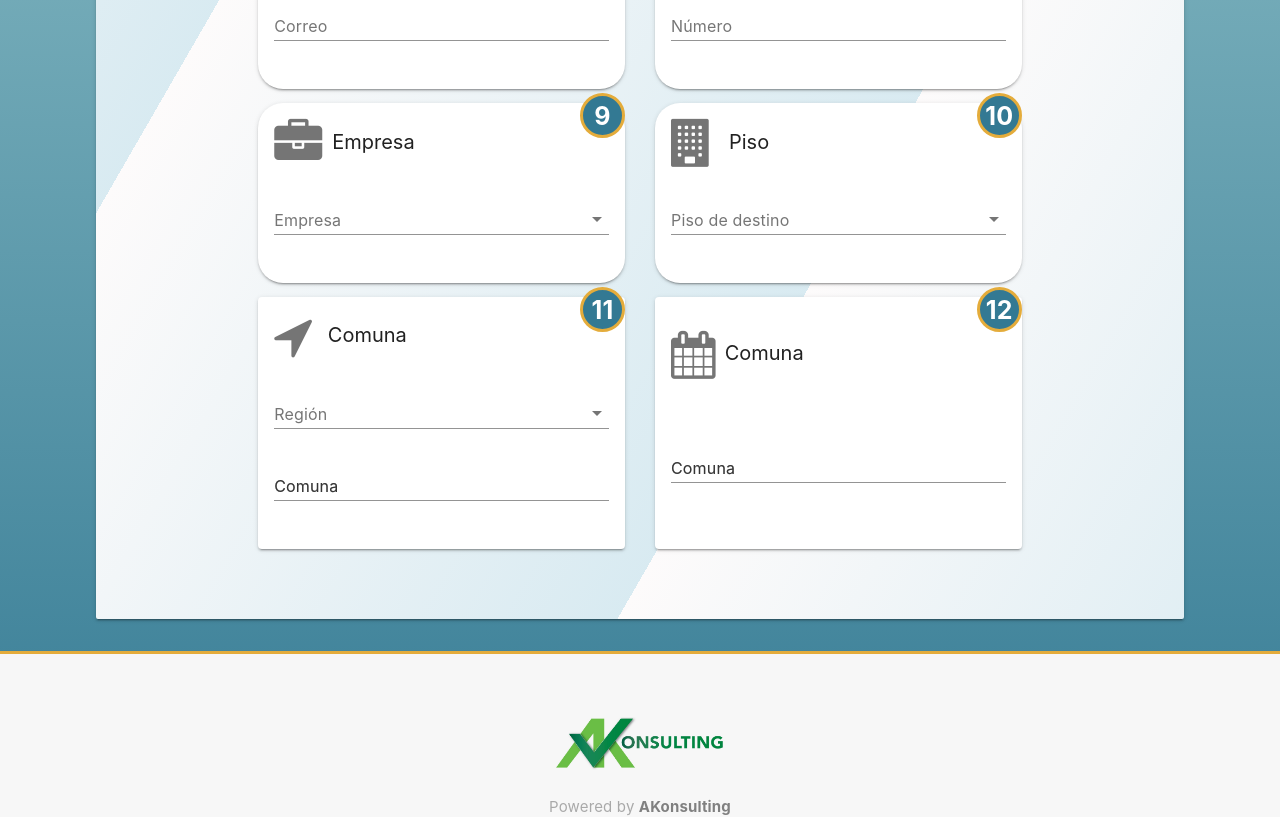
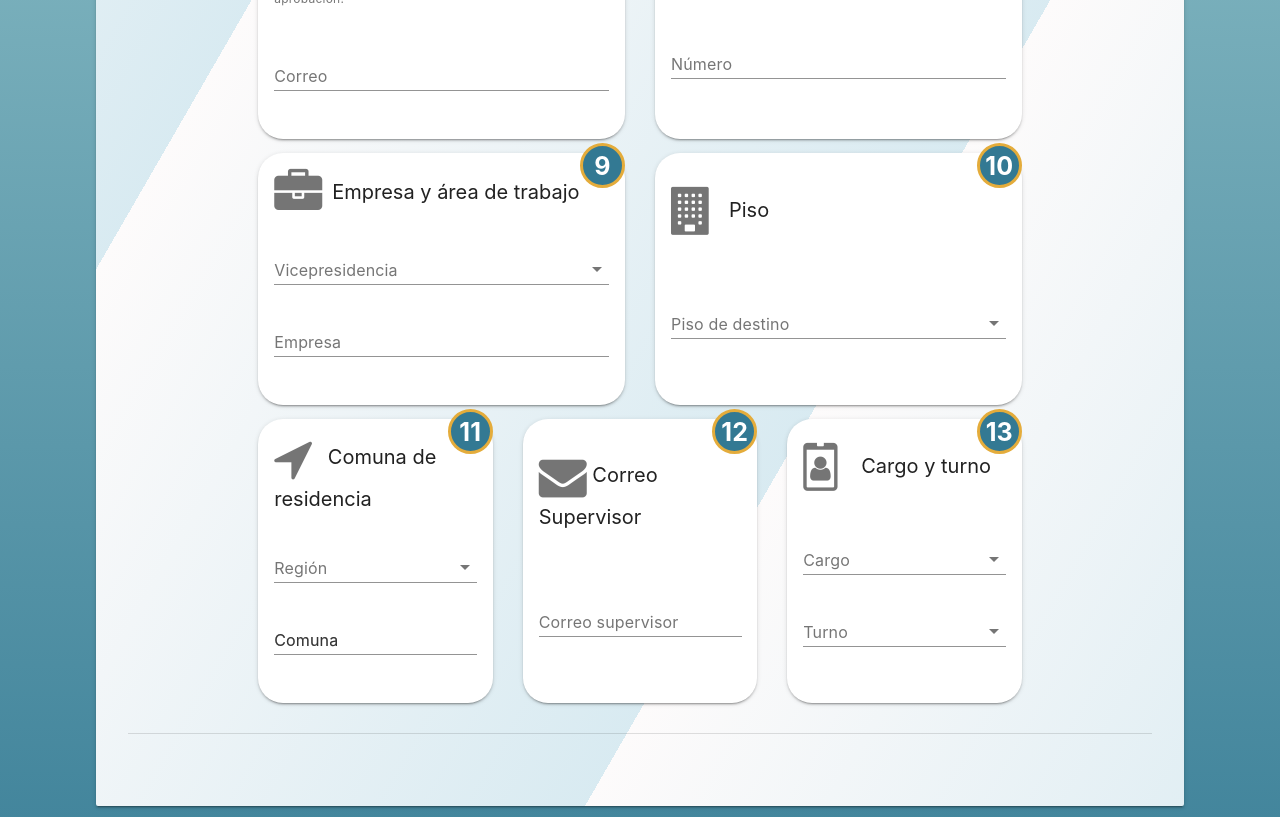
Before and after one commit to cristianrojasn/AMSA_COVID19_form, a Vue app in the folder amsa-form/: page / in a window 1280 px wide. Shown: the part 800-1617 px from the top of the page. Built offline with nearby package versions, Linux system fonts and the light colour scheme; what vuefire would draw is missing.

Commit message:
cambios dia 13

```diff
--- a/amsa-form/src/components/AMSAform.vue
+++ b/amsa-form/src/components/AMSAform.vue
@@ -41,6 +41,11 @@
             <md-card-content>
               <DatosPersonales/>
             </md-card-content>
+            <md-divider></md-divider>
+            <!--Inicio del contenido de COVID-->
+            <md-card-content>
+            </md-card-content>
+
           </md-card>
       </form>
     </div>
--- a/amsa-form/src/components/PrimeraPag.vue
+++ b/amsa-form/src/components/PrimeraPag.vue
@@ -71,8 +71,11 @@
                     <md-badge id="badge-steps" md-content="7"/>
                     <md-card-header>
                         <div class="md-title">
-                            <md-icon class="fa fa-user md-size-2x"></md-icon>
-                            <span>Correo electrónico</span>
+                            <md-icon class="fa fa-envelope md-size-2x"></md-icon>
+                            <span> Correo electrónico</span>
+                            <p class="md-caption">
+                            ¡Su correo electronico es muy importante para recibir la aprobación!
+                            </p>
                         </div>
                     </md-card-header>
                     <md-card-content class="bottom">
--- a/amsa-form/src/components/SelEmpresas.vue
+++ b/amsa-form/src/components/SelEmpresas.vue
@@ -1,7 +1,6 @@
 <template>
     <div class="largo-empresas">
-        <!--Datos de la empresa-->
-        <!--Empresa-->
+        <!--VP-->
         <b-row class="justify-content-center">
             <b-col class="box-respuestas-1" style="min-width: 325px" cols="12" md="6">
                 <md-card class="md-layout-item box-respuestas-1">
@@ -9,18 +8,24 @@
                     <md-card-header>
                         <div class="md-title">
                             <md-icon class="fa fa-briefcase md-size-2x"></md-icon>
-                            <span style="margin-left: 10px;">Empresa</span>
+                            <span style="margin-left: 10px;">Empresa y área de trabajo</span>
                         </div>
                     </md-card-header>
                     <md-card-content class="bottom">
                         <md-field>
-                            <label for="empresa">Empresa</label>
-                            <md-select name="empresa" id="empresa" v-model="empresa" md-dense>
-                                <md-option v-for="emp of empresas" :key="emp" :value="emp">
-                                    {{ emp }}
+                            <!-- Colocar VP en otra tarjeta -->
+                            <label for="vicepresidencia">Vicepresidencia</label>
+                            <md-select name="vicepresidencia" id="vicepresidencia" v-model="vicepresidencia" md-dense>
+                                <md-option v-for="vic of vicepresidencias" :key="vic" :value="vic">
+                                    {{ vic }}
                                 </md-option>
                             </md-select>
                         </md-field>
+                        <!--Empresa-->
+                        <md-autocomplete name="empresa" id="empresa" v-model="empresa" :md-options="empresas" md-dense>
+                        <label>Empresa</label>
+                        </md-autocomplete>
+                        <!--FIN EMPRESA-->
                     </md-card-content>
                 </md-card>
             </b-col>
@@ -50,15 +55,17 @@
 </template>
 
 <script>
-import {empresas, areas} from '../variables.js'
+import {empresas, areas, vicepresidencias} from '../variables.js'
 export default {
     name: "SelEmpresas",
     data() {
         return {
             empresas,
             areas,
+            vicepresidencias,
             area: null,
-            empresa: null
+            empresa: null,
+            vicepresidencia: null,
         }
     }
 }
--- a/amsa-form/src/components/comuna.vue
+++ b/amsa-form/src/components/comuna.vue
@@ -2,8 +2,8 @@
 <template>
     <div class="comuna">
         <b-row class="justify-content-center">
-            <b-col class="box-respuestas-1" cols="12" md="6">
-            <md-card class="md-layout-item box-respuestas-1 rounded">
+            <b-col class="box-respuestas-1" cols="12" md="4">
+            <md-card class="md-layout-item box-respuestas-1">
                 <md-badge
                 id="badge-steps"
                 md-content="11"
@@ -11,7 +11,7 @@
                 <md-card-header>
                 <div class="md-title">
                     <md-icon class="fa fa-location-arrow md-size-2x"></md-icon>
-                    Comuna
+                    Comuna de residencia
                 </div>
                 </md-card-header>
                 <md-card-content class="bottom">
@@ -61,56 +61,80 @@
             <b-col
             class="box-respuestas-1"
             cols="12"
-            md="6"
+            md="4"
             >
-            <md-card class="md-layout-item box-respuestas-1 rounded">
+            <md-card class="md-layout-item box-respuestas-1">
                 <md-badge
                 id="badge-steps"
                 md-content="12"
                 />
                 <md-card-header>
                 <div class="md-title">
-                    <md-icon class="fa fa-calendar md-size-2x"></md-icon>
-                    Comuna
+                    <md-icon class="fa fa-envelope md-size-2x"></md-icon>
+                    Correo Supervisor
                 </div>
                 </md-card-header>
                 <md-card-content class="bottom">
-                <md-field>
-                    <label for="comuna">Comuna</label>
-                    <label
-                    v-if="reg === null"
-                    for="comuna"
-                    >Comuna</label>
-                    <md-select
-                    v-else
-                    name="comuna"
-                    id="comuna"
-                    v-model="com"
-                    >
-                    <md-option
-                        v-for="comu in comunas[reg]"
-                        :key="comu"
-                        :value="comu"
-                    >{{ comu }}</md-option>
-                    </md-select>
-                </md-field>
+                    <md-field>
+                        <label for="correo_sup">Correo supervisor</label>
+                        <md-input type="email" name="correo_sup" id="correo_sup"  autocomplete="given-name" v-model="correoSup"/>
+                    </md-field>
                 </md-card-content>
             </md-card>
             </b-col>
+            <!---------- FIN Seccion Comuna ---------->
+            <!---------- Seccion Cargo y turno ---------->
+            <b-col class="box-respuestas-1" cols="12" md="4">
+                <md-card class="md-layout-item box-respuestas-1">
+                    <md-badge id="badge-steps" md-content="13"/>
+                    <md-card-header>
+                        <div class="md-title">
+                            <md-icon class="fa fa-id-badge md-size-2x"></md-icon>
+                            <span style="margin-left: 10px;">Cargo y turno</span>
+                        </div>
+                    </md-card-header>
+                    <md-card-content class="bottom">
+                        <md-field>
+                        <!---------- Seccion Cargo ---------->
+                            <label for="puestos">Cargo</label>
+                            <md-select name="puestos" id="puestos" v-model="car" md-dense>
+                                <md-option v-for="cargo of cargos" :key="cargo" :value="cargo">
+                                    {{ cargo }}
+                                </md-option>
+                            </md-select>
+                        </md-field>
+                        <!---------- Seccion turno ---------->
+                        <md-field>
+                            <label for="turno">Turno</label>
+                            <md-select name="turno" id="turno" v-model="turn" md-dense>
+                                <md-option v-for="tu of turnos" :key="tu" :value="tu">
+                                    {{ tu }}
+                                </md-option>
+                            </md-select>
+                        </md-field>
+                    </md-card-content>
+                </md-card>
+            </b-col>
+            <!---------- Fin Cargo y turno ---------->
         </b-row>
     </div>
 </template>
 
 <script>
-import {comunas} from '../variables.js'
+import {comunas,cargos,turnos} from '../variables.js'
 
 export default {
     name: "Selcomuna",
     data() {
         return {
             comunas,
+            cargos,
+            turnos,
             reg:null,
             com:null,
+            correoSup:null,
+            car:null,
+            turn:null,
         }
     }
 }
```
Also changed, not shown: amsa-form/src/components/tercera_fila.vue (deleted, +0 -54 lines), amsa-form/src/variables.js.
